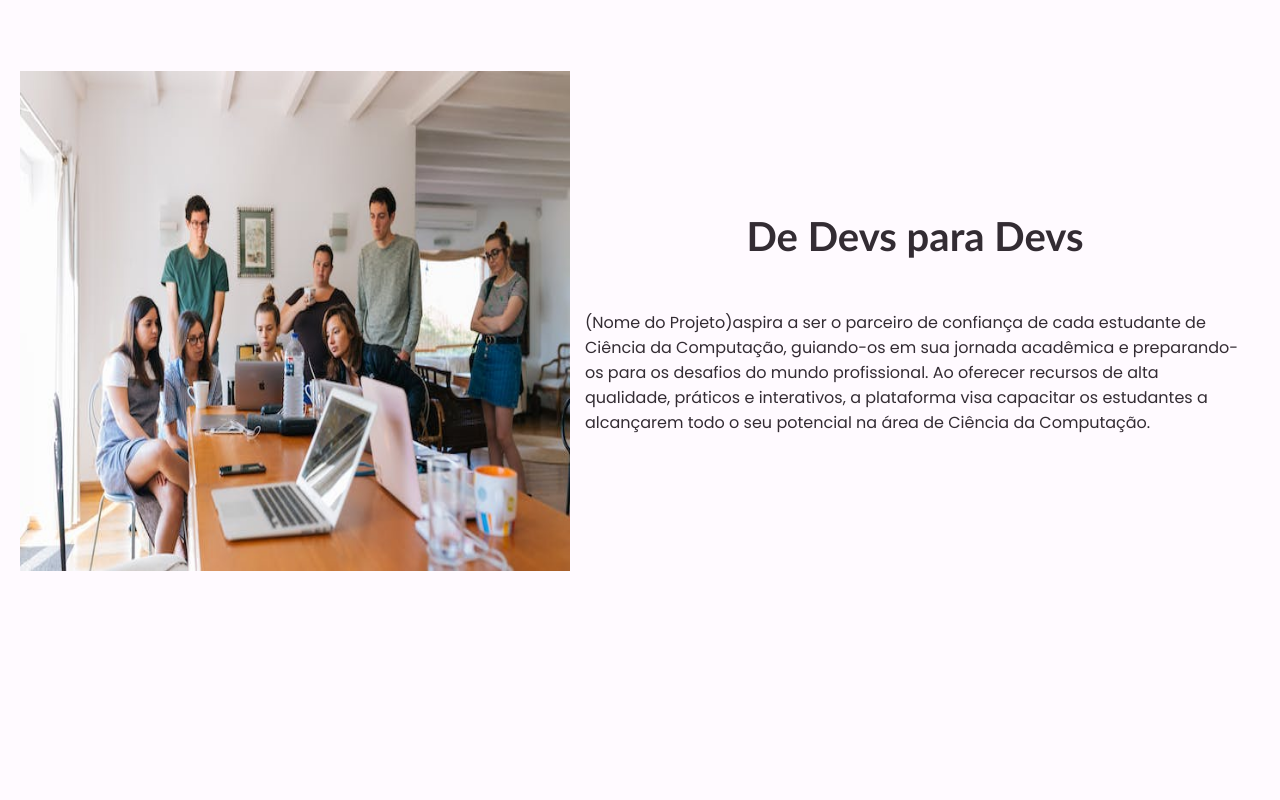
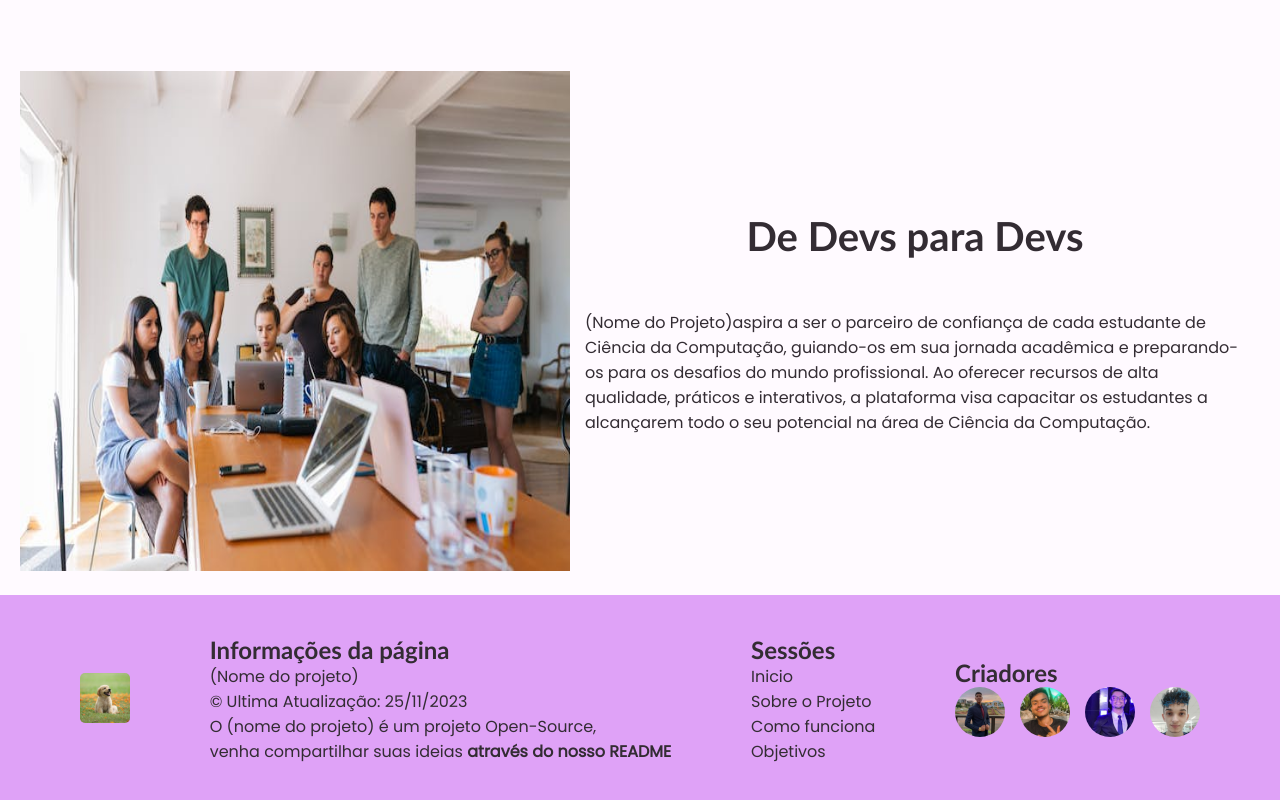
Before and after one commit to includeDaniel/CSRoadMap, a plain HTML site: page index.html in a window 1280 px wide. Shown: the part 1984-2784 px from the top of the page. Before the commit the page ends 2579 px from the top, so only its background shows below. Drawn offline with Linux system fonts and the light colour scheme.

Commit message:
Implementando o footer

```diff
--- a/index.html
+++ b/index.html
@@ -8,10 +8,12 @@
     <link rel="stylesheet" href="styles/index.css">
     <link rel="stylesheet" href="styles/mainContent.css">
     <link rel="stylesheet" href="styles/collapse.css">
+    <link rel="stylesheet" href="styles/footer.css">
     <title>StudyImprover</title>
 </head>
 
 <body>
+    <a id="Header"></a>
     <div class="Header">
         <img class="Logo" src="images/Teste.jpg" alt="logo">
         <button id="ChangeThemeBTM"></button>
@@ -106,6 +108,7 @@
     </div>
 
     <!-- Sessão sobre o site -->
+    <a id="AboutWebSite"></a>
     <section class="AboutWebsite">
         <article class="AboutWebsite">
             <div class="AboutWebsite-Img">
@@ -123,6 +126,7 @@
         </article>
     </section>
     <!-- Sessão como funciona a aplicação -->
+    <a id="How-it-Works"></a>
     <section class="How-it-Works">
         <article class="How-it-Works">
             <div class="How-it-Works-Text">
@@ -141,6 +145,7 @@
         </article>
     </section>
     <!-- Sessão objetivos da aplicação -->
+    <a id="Objectives"></a>
     <section class="Objectives">
         <article class="Objectives">
             <div class="Objectives-Img">
@@ -157,7 +162,35 @@
         </article>
     </section>
 
-    <footer class="Footer"></footer>
+    <footer class="Footer">
+        <div class="Logo-Footer">
+            <img class="Logo" src="images/Teste.jpg" alt="logo">
+        </div>
+        <div class="Info-page">
+            <h2 class="Info-page-title">Informações da página</h2>
+            <p class="Info-page-text">(Nome do projeto)</p>
+            <p class="Info-page-text">&copy; Ultima Atualização: 25/11/2023</p>
+            <p class="Info-page-text">O (nome do projeto) é um projeto Open-Source, <br>venha compartilhar suas ideias <a href="#"><strong>através do nosso README</strong></a></p>
+        </div>
+        <div class="HyperLink-Topics-Page">
+            <h2 class="Info-page-title">Sessões</h2>
+            <ul class="Info-page-text">
+                <li><a href="#Header">Inicio</a></li>
+                <li><a href="#AboutWebSite">Sobre o Projeto</a></li>
+                <li><a href="#How-it-Works">Como funciona</a></li>
+                <li><a href="#Objectives">Objetivos</a></li>
+            </ul>
+        </div>
+        <div>
+            <h2 class="Info-page-title">Criadores</h2>
+            <div class="ImgProfiles">
+                <a href="https://github.com/includeDaniel" target="_blank"><img src="images/Daniel.png" alt="Foto Daniel"></a>
+                <a href="https://github.com/RedPartyDan" target="_blank"><img src="images/Danilo.png" alt="Foto Danilo"></a>
+                <a href="https://github.com/FelipeGA02" target="_blank"><img src="images/Felipe.png" alt="Foto Felipe"></a>
+                <a href="https://github.com/JoaoVicLisboa" target="_blank"><img src="images/Joao.png" alt="Foto Joao"></a>
+            </div>
+        </div>
+    </footer>
     <script src="js/changeTheme.js"></script>
     <script src="js/index.js"></script>
     <script src="js/collapse.js"></script>
--- /dev/null
+++ b/styles/footer.css
@@ -0,0 +1,28 @@
+.Footer{
+    background-color: var(--ligther-color);
+    color: var(--contrast-color);
+    display: flex;
+    align-items: center;
+    justify-content: space-around;
+    padding: 40px;
+}
+.ImgProfiles{
+    display: flex;
+    gap: 15px;
+}
+.Info-page-title{
+    font-family: var(--gill_sans-font);
+}
+.Info-page-text{
+    font-family: var(--poppins-font);
+}
+footer div img{
+    border-radius: 50%;
+}
+a{
+    color: inherit;
+    text-decoration: none;
+}
+a:hover{
+    color: var(--darker-color);
+}
```
Also changed, not shown: images/Daniel.png (added), images/Danilo.png (added), images/Felipe.png (added), images/Joao.png (added).
